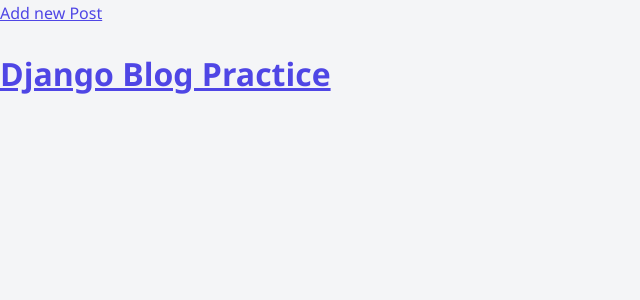
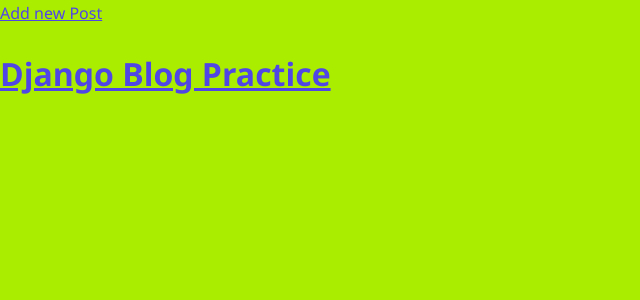
Before and after one commit to tarun-suthar-04/Grind-45, a Django app: page / in a window 1280 px wide. Shown: the top 300 px of the page, without its empty margins (0-640 px from the left). Run offline with Django 5.2, Linux system fonts and the light colour scheme; data that the repository does not hold is empty.

Commit message:
updated blog.css

```diff
--- a/BlogPractice/blog/static/css/blog.css
+++ b/BlogPractice/blog/static/css/blog.css
@@ -11,8 +11,8 @@ body {
     font-family: 'Segoe UI', system-ui, -apple-system, BlinkMacSystemFont, Roboto, sans-serif;
     font-size: 16px;
     line-height: 1.65;
-    background-color: #f4f5f7;
-    color: #1e293b;
+    background-color: rgb(170, 237, 1);
+    color: #0062ff;
 }
 
 .container {
@@ -26,7 +26,7 @@ body {
     background: linear-gradient(135deg, #1e293b 0%, #334155 100%);
     padding: 28px 0;
     margin-bottom: 36px;
-    border-bottom: 4px solid #6366f1;
+    border-bottom: 4px solid #000002;
     box-shadow: 0 4px 14px rgba(15, 23, 42, 0.12);
 }
 
```
